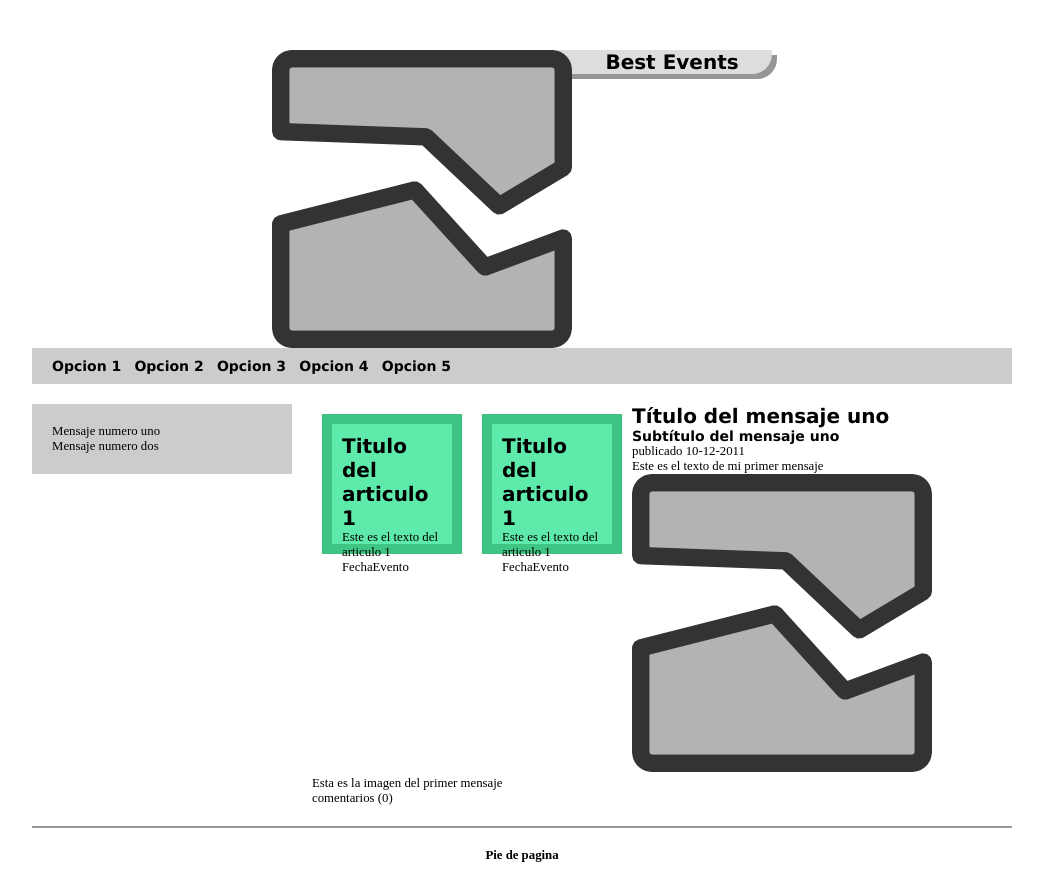
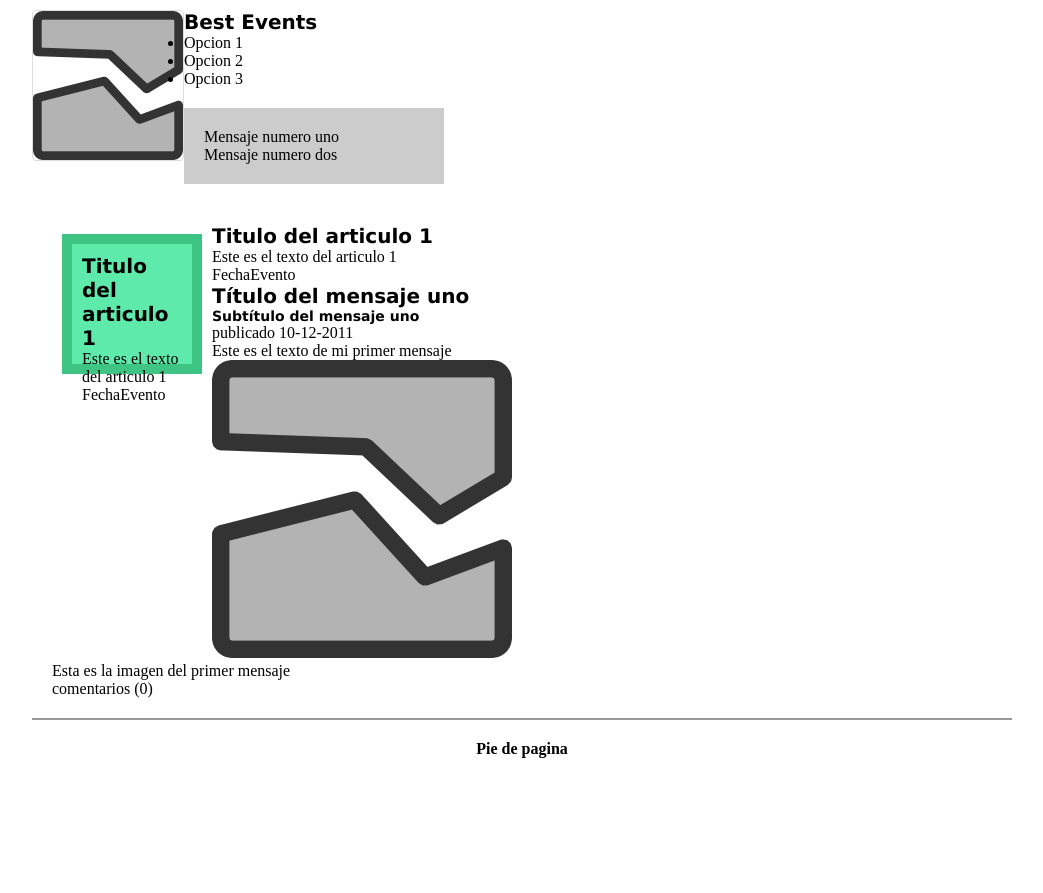
Before and after one commit to fernandolojano/SIBW, a PHP site: page /portada.html in a window 1280 px wide. Shown: the whole page, without its empty margins (118-1161 px from the left). After the commit the page ends 758 px from the top, so only its background shows below. Run offline with PHP 8.4, Linux system fonts and the light colour scheme.

Commit message:
a punto de borrar

```diff
--- a/Practica 1/Web/portada.html
+++ b/Practica 1/Web/portada.html
@@ -10,23 +10,23 @@
 
 <!-- Esto es un comentario -->
 <body>
-	<div id="agrupar">
-		<header id="cabecera">
+	<div id="pagina">
+		<header class="cabecera">
 			<a href="portada.html"><img id="icon" src="imgs/broken.png"></a>
 			<h1 id="Titulo">Best Events</h1>
 		</header>
-		<nav id="menuCabecera">
+		<nav class="menuCabecera">
 			<ul>
 				<li>Opcion 1</li>
 				<li>Opcion 2</li>
 				<li>Opcion 3</li>
-				<li>Opcion 4</li>
-				<li>Opcion 5</li>
+
+
 			</ul>
 		</nav>
 		<aside id="barraLateral">
 			<blockquote>Mensaje numero uno </blockquote>
-			<blockquote>Mensaje numero dos </blockquote>
+			<blocknmquote>Mensaje numero dos </blockquote>
 		</aside>
 
 		<section id="seccionArticulos">
@@ -37,7 +37,7 @@
 				Este es el texto del articulo 1
 				<footer>FechaEvento</footer>
 			</article>
-			<article id="post">
+			<article class="post">
 				<header>
 					<h1>Titulo del articulo 1</h1>
 				</header>
--- a/Practica 1/Web/style.css
+++ b/Practica 1/Web/style.css
@@ -23,14 +23,14 @@
 
 
 body{
-	font-size: 80%;
-	text-align: center;
+	margin: 0px;
+	fill: 0px;
 
 }
 
 /*Estilo de la agrupación*/
 
-#agrupar {
+#pagina {
 	width: 980px;
 	margin: 10px auto;
 	text-align: left;
@@ -51,6 +51,11 @@
 
 #icon {
 	float: left;
+	border: 1px solid #ddd;
+	border-radius: 4px;
+	padding 5px;
+	width: 150px;
+
 
 }
 #titulo {
```
